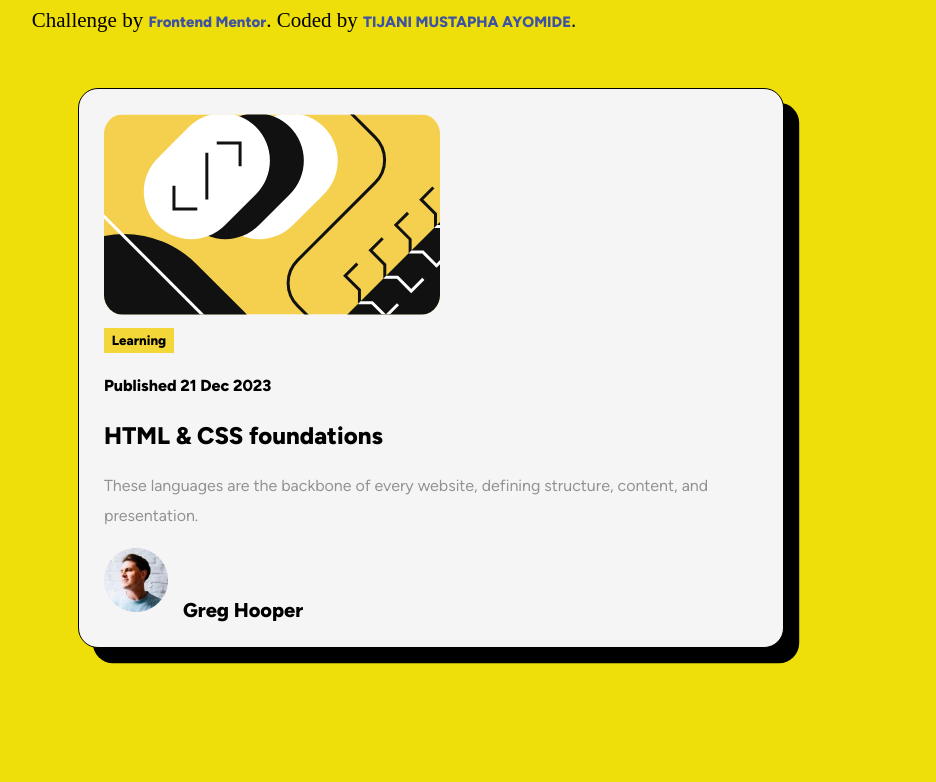
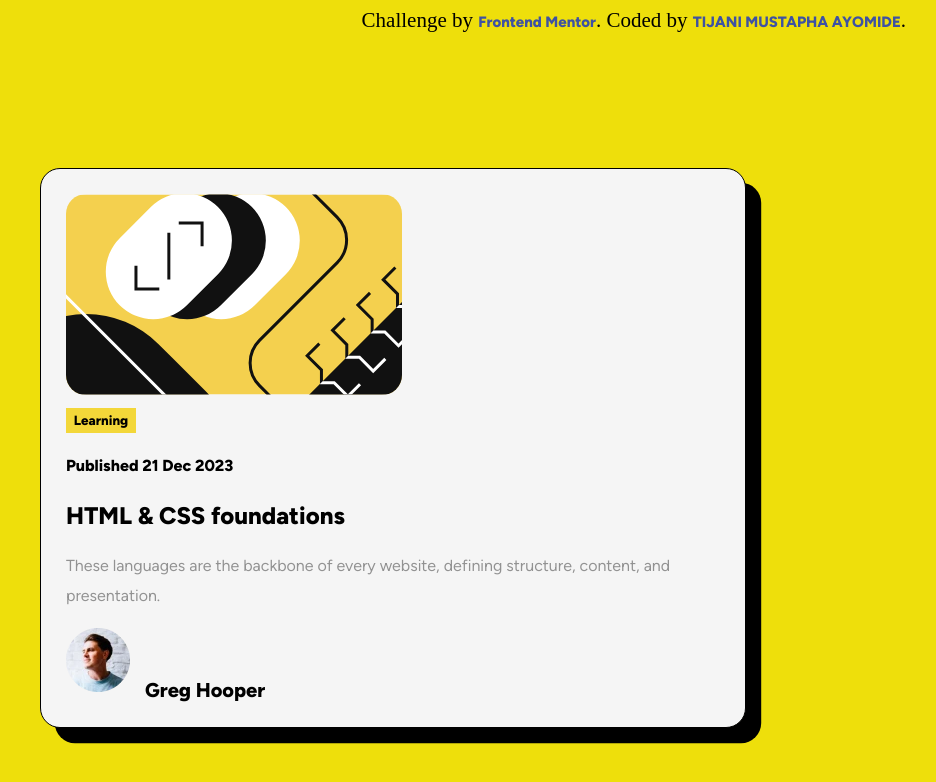
Before and after one commit to Purreheart/CSS-responsiveness, a plain HTML site: page index.html in a window 1280 px wide. Shown: the whole page, without its empty margins (336-1272 px from the left). Drawn offline with Linux system fonts and the light colour scheme.

Commit message:
Update style.css

```diff
--- a/style.css
+++ b/style.css
@@ -80,9 +80,13 @@ h2 a:active{
   }
 }
 @media (min-width: 700px) and (max-width: 1480px) {
+  body{
+    position: absolute;
+    right: 30px;
+  }
   .container{
     width: 55vw;
-    margin: 5pc 0 0 0;
+    margin: 10pc 0 0 0;
     background-color: whitesmoke;
     color: black;
     box-shadow: 15px 15px 0px 0.2px;
```
